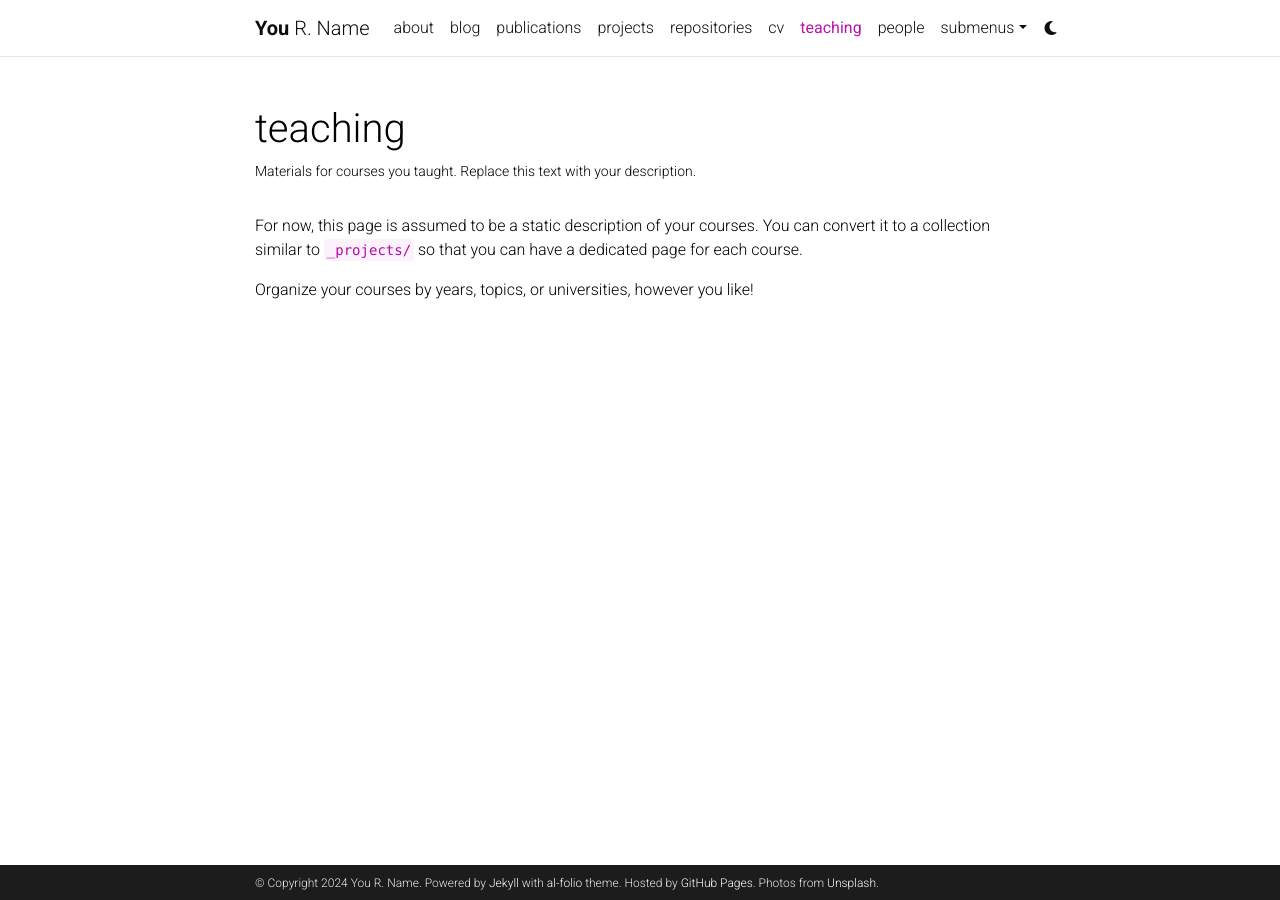
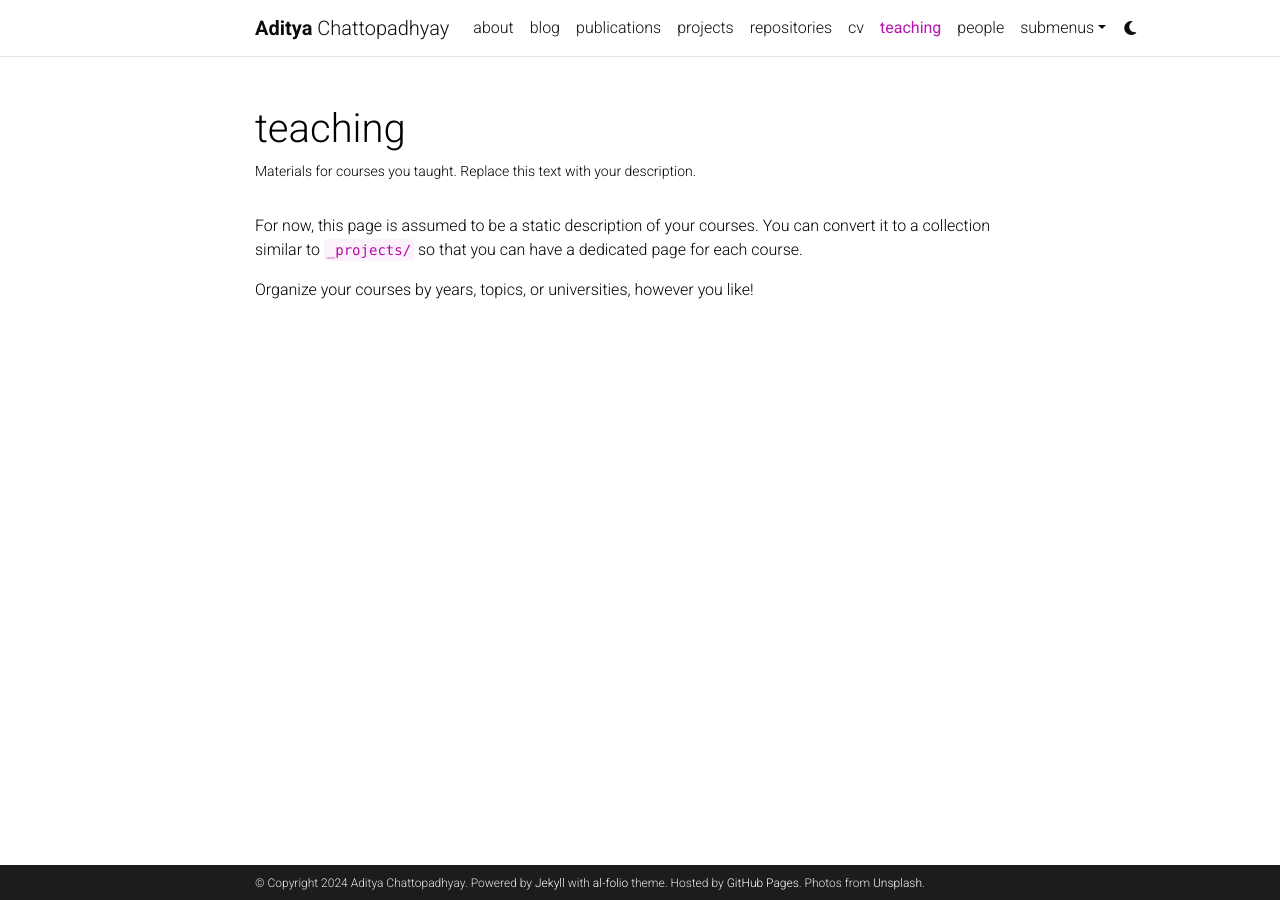
Before and after one commit to achatto1/achatto1.github.io, a Jekyll site: the page built from _pages/teaching.md, in a window 1280 px wide. Built offline with Jekyll 4.4.1, drawn with Linux system fonts in a browser that asks for light colours; comment, search, counter and statistics services are not loaded; a style sheet for code colours, icons or effects is not loaded.

Commit message:
Update _config.yml

```diff
--- a/_config.yml
+++ b/_config.yml
@@ -3,23 +3,23 @@
 # -----------------------------------------------------------------------------
 
 title: blank # the website title (if blank, full name will be used instead)
-first_name: You
-middle_name: R.
-last_name: Name
-email: you@example.com
+first_name: Aditya
+middle_name:
+last_name: Chattopadhyay
+email: achatto1@jh.edu
 description: > # the ">" symbol means to ignore newlines until "footer_text:"
-  A simple, whitespace theme for academics. Based on [*folio](https://github.com/bogoli/-folio) design.
+  Machine Learning research with a special focus on Explainable AI.
 footer_text: >
   Powered by <a href="https://jekyllrb.com/" target="_blank">Jekyll</a> with <a href="https://github.com/alshedivat/al-folio">al-folio</a> theme.
   Hosted by <a href="https://pages.github.com/" target="_blank">GitHub Pages</a>.
   Photos from <a href="https://unsplash.com" target="_blank">Unsplash</a>.
-keywords: jekyll, jekyll-theme, academic-website, portfolio-website  # add your own keywords or leave empty
+keywords:   # add your own keywords or leave empty
 
 lang: en # the language of your site (for example: en, fr, cn, ru, etc.)
 icon: ⚛️  # the emoji used as the favicon (alternatively, provide image name in /assets/img/)
 
-url: https://alshedivat.github.io # the base hostname & protocol for your site
-baseurl: /al-folio # the subpath of your site, e.g. /blog/. Leave blank for root
+url: https://achatto1.github.io # the base hostname & protocol for your site
+baseurl:  # the subpath of your site, e.g. /blog/. Leave blank for root
 last_updated: false # set to true if you want to display last updated in the footer
 impressum_path:  # set to path to include impressum link in the footer, use the same path as permalink in a page, helps to conform with EU GDPR
 
```
